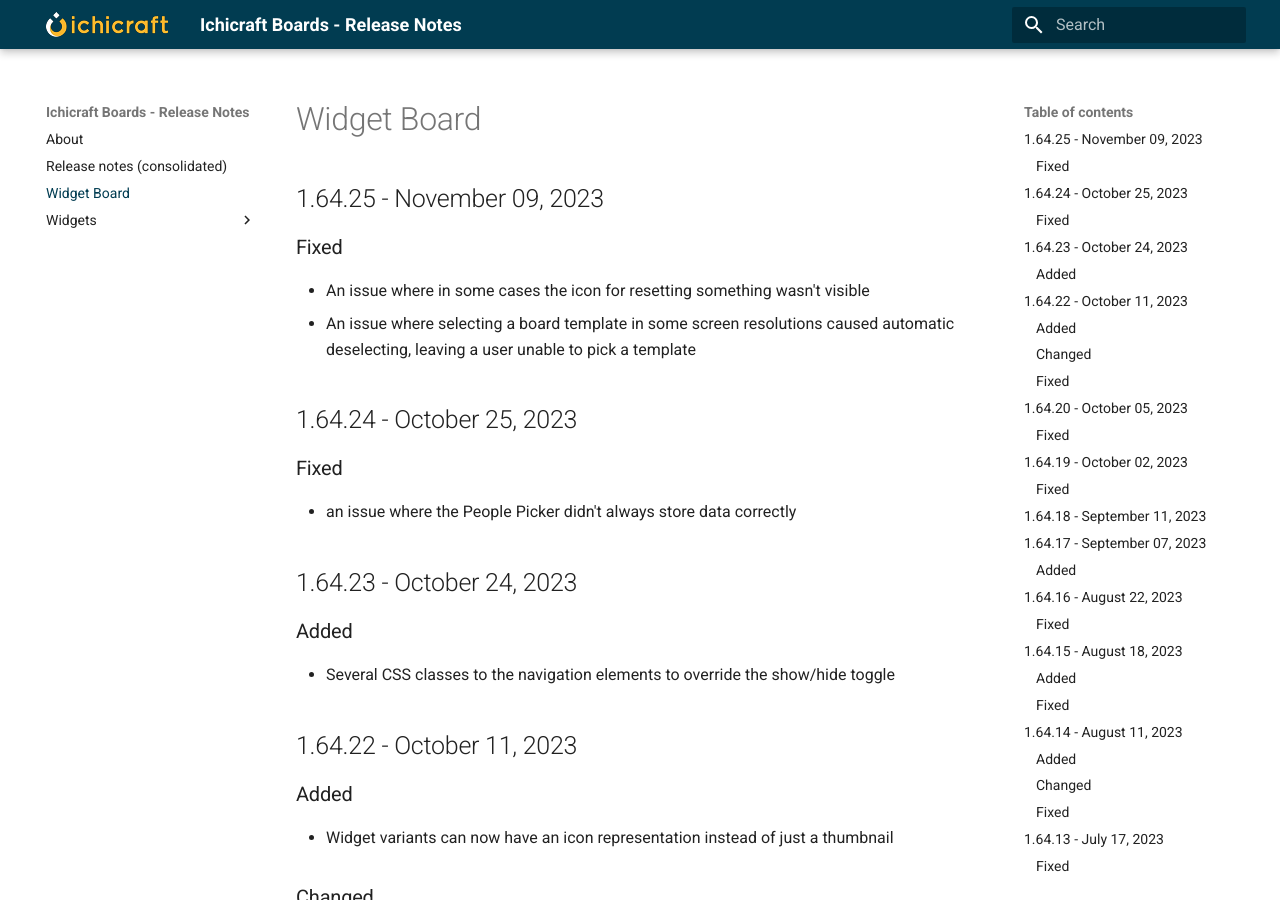
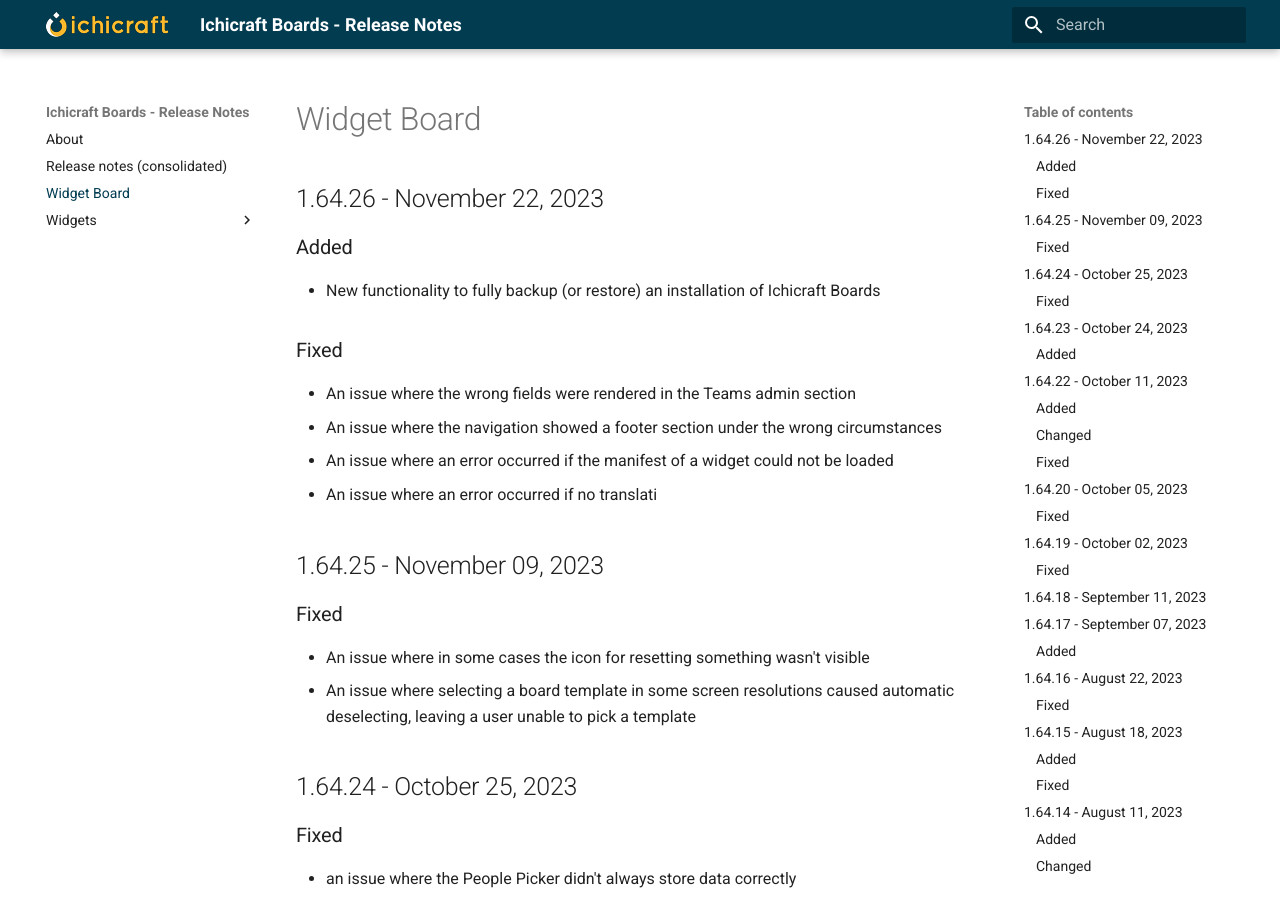
Before and after one commit to ichicraft/widgets-docs, an MkDocs documentation site: the page built from docs/Widget Board.md, in a window 1280 px wide and 900 px high. Built offline with MkDocs 1.6.1 and Material for MkDocs 9.7.7, drawn with Linux system fonts in a browser that asks for light colours.

```diff
--- a/docs/Widget Board.md
+++ b/docs/Widget Board.md
@@ -1,3 +1,14 @@
+## 1.64.26 - November 22, 2023
+
+### Added
+- New functionality to fully backup (or restore) an installation of Ichicraft Boards
+
+### Fixed
+- An issue where the wrong fields were rendered in the Teams admin section
+- An issue where the navigation showed a footer section under the wrong circumstances
+- An issue where an error occurred if the manifest of a widget could not be loaded
+- An issue where an error occurred if no translati
+
 ## 1.64.25 - November 09, 2023
 
 ### Fixed
```
Also changed, not shown: docs/Release-notes-(consolidated).md (+11 -0 lines).
